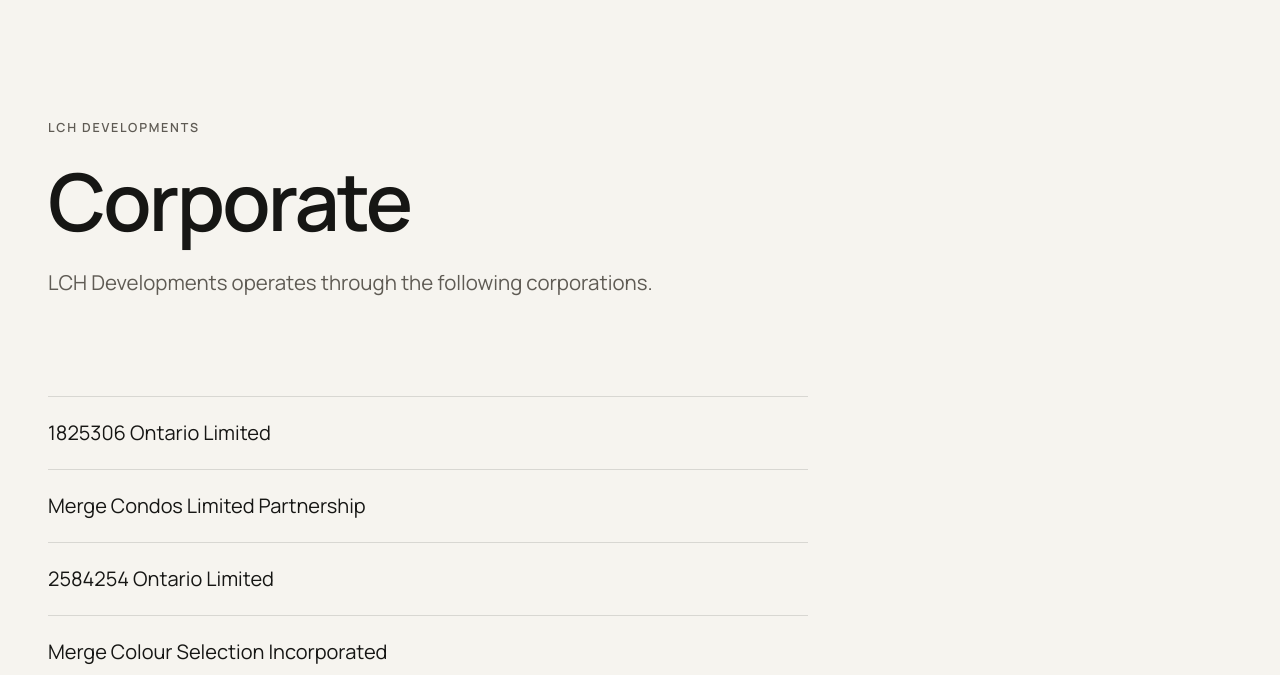
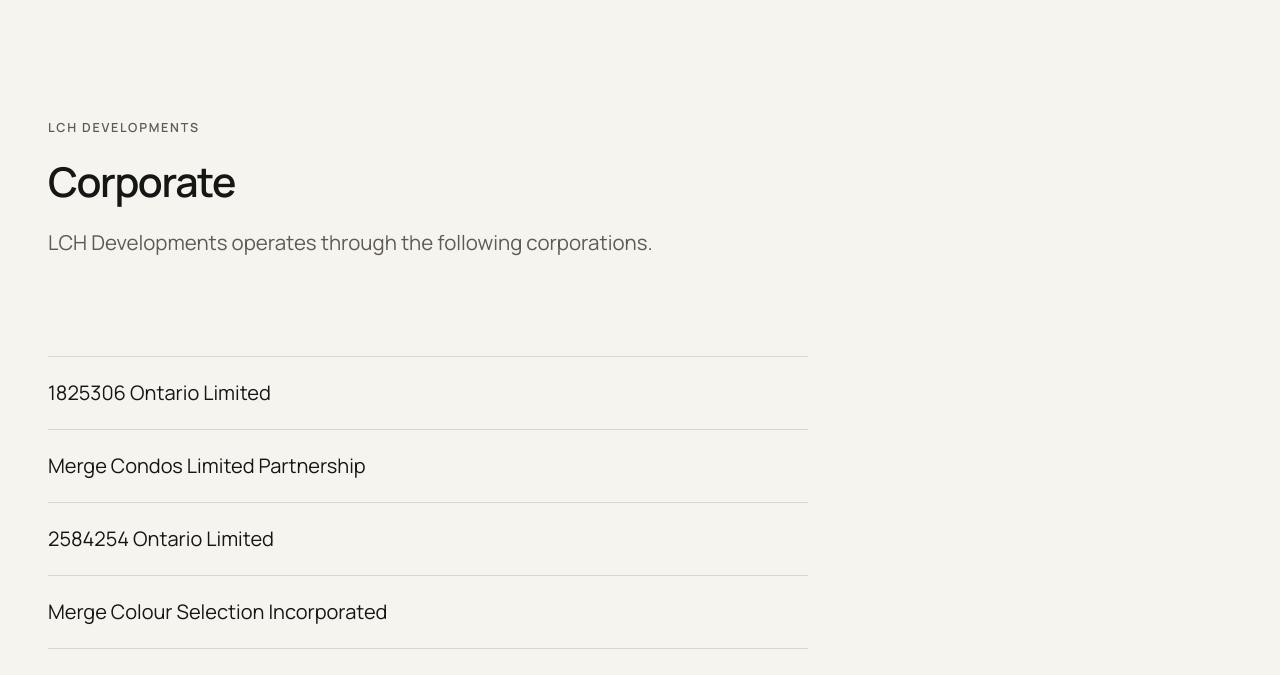
Before and after one commit to RYANDEBERGH/LCH-WEBSITE, an Astro site: page /corporate in a window 1280 px wide. Shown: the part 120-795 px from the top of the page. Built offline with nearby package versions, Linux system fonts and the light colour scheme; Astro itself is replaced by a stand-in of ours.

Commit message:
Smaller page headings
Co-Authored-By: Claude Opus 5.5 <noreply@anthropic.com>
Claude-Session: https://claude.ai/code/session_01APjyC1tzqaDMTN3FADrdZY

```diff
--- a/src/components/PageHero.astro
+++ b/src/components/PageHero.astro
@@ -27,7 +27,7 @@ const { eyebrow, heading, lede, image } = Astro.props;
 
 <style>
   .phero { padding-block: clamp(56px, 9vw, 128px) clamp(40px, 6vw, 80px); }
-  .phero h1 { max-width: 18ch; }
+  .phero h1 { max-width: 24ch; font-size: clamp(30px, 3.2vw, 46px); }
   .phero .lede { margin-top: 24px; }
   .phero--image { position: relative; min-height: min(calc(78svh - var(--announce-h)), 720px); display: flex; align-items: flex-end; color: var(--paper); padding-top: calc(var(--header-h) + 48px); isolation: isolate; }
   .phero--image::after { content: ''; position: absolute; inset: 0; z-index: -1; background: linear-gradient(90deg, rgba(10, 10, 9, 0.6) 0%, rgba(10, 10, 9, 0) 65%), linear-gradient(180deg, rgba(10, 10, 9, 0.45) 0%, rgba(10, 10, 9, 0.1) 35%, rgba(10, 10, 9, 0.75) 100%); }
```
